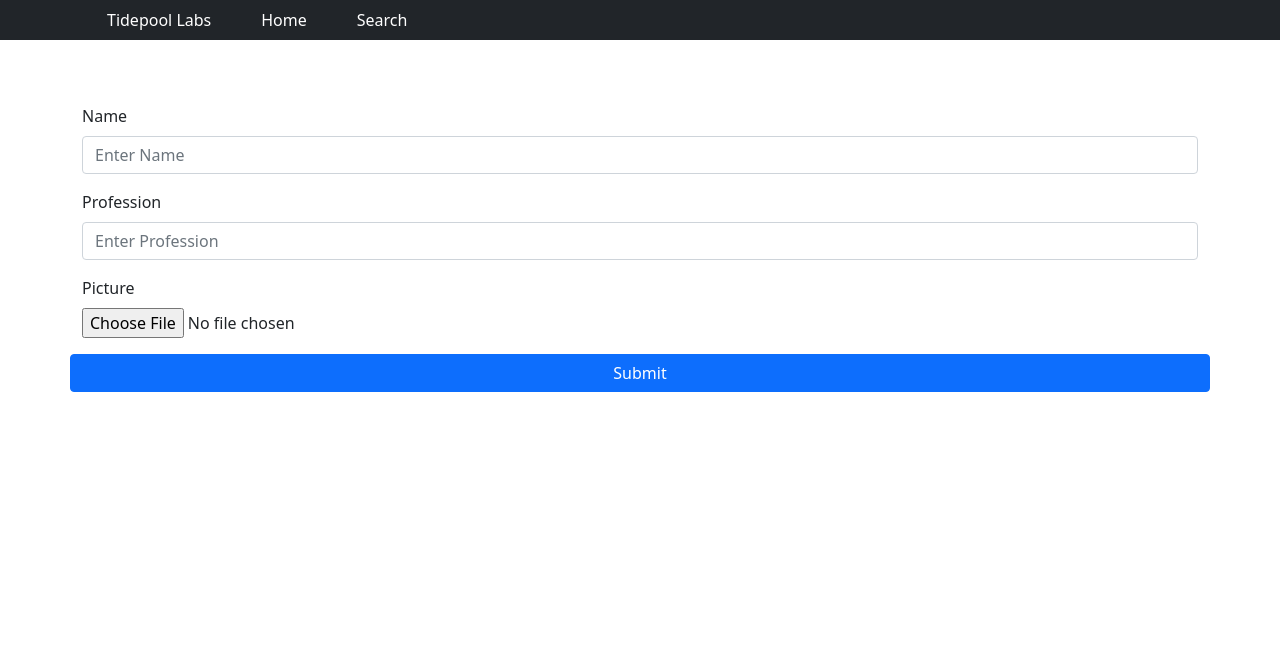
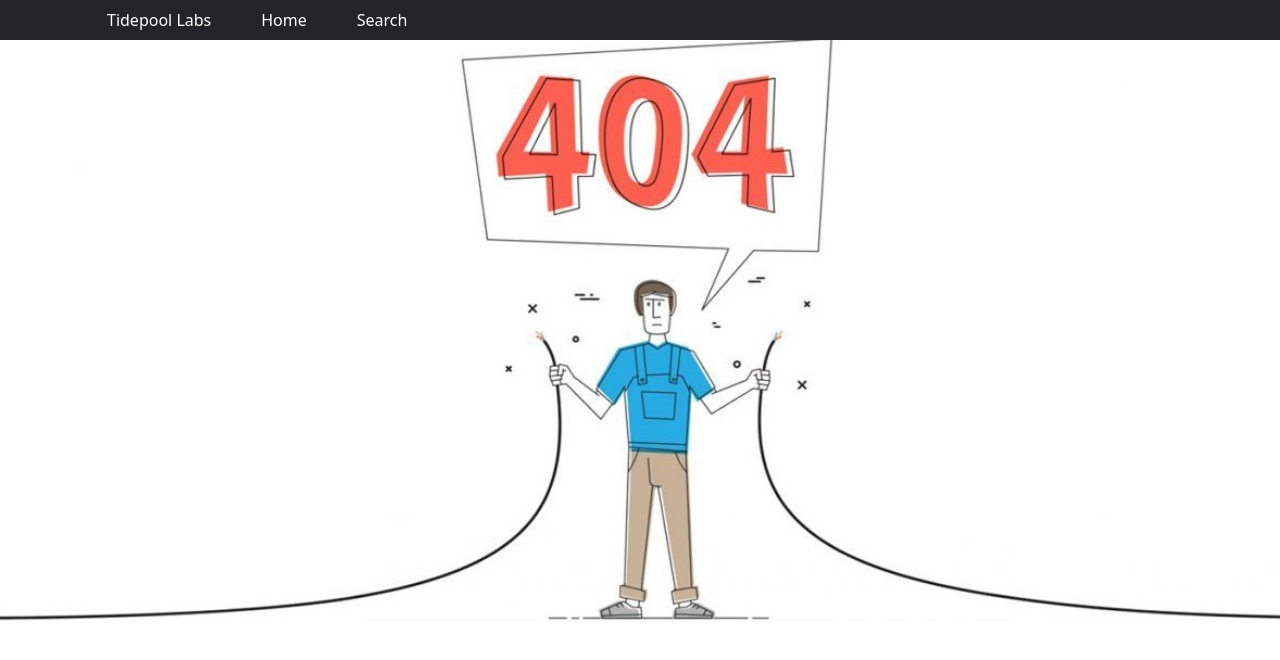
Before and after one commit to EdArWar/Tidepool-Labs, a React (Create React App) app in the folder client/: page /create in a window 1280 px wide. Shown: the top 660 px of the page. Built offline with nearby package versions, Linux system fonts and the light colour scheme.

Commit message:
not found page

```diff
--- a/client/src/pages/404/NotFoundPage.jsx
+++ b/client/src/pages/404/NotFoundPage.jsx
@@ -1,7 +1,12 @@
 import React from "react";
+import nor from "../../assets/images/not.jpg";
 
 const NotFoundPage = () => {
-  return <div>NotFoundPage</div>;
+  return (
+    <div>
+      <img src={nor} width="100%" alt="" />
+    </div>
+  );
 };
 
 export default NotFoundPage;
--- a/client/src/pages/homePage/HomePage.jsx
+++ b/client/src/pages/homePage/HomePage.jsx
@@ -12,13 +12,13 @@ import Loader from "./../../components/loader/Loader";
 
 const HomePage = () => {
   const dispatch = useDispatch();
+
+  const [searchParams, setSearchParams] = useSearchParams();
+  const searchValue = searchParams.get("search") || "";
+
   const loader = useSelector(globalSel.loader);
   const postsData = useSelector(postSel.postsData);
-
   const promptFiled = useSelector(searchSel.promptFiled);
-
-  const [searchParams, setSearchParams] = useSearchParams();
-  let searchValue = searchParams.get("search") || "";
 
   const [searchState, setSearchState] = useState(searchValue);
 
--- a/client/src/routes/PageRoutes.jsx
+++ b/client/src/routes/PageRoutes.jsx
@@ -1,6 +1,5 @@
 import React from "react";
 import { Route, Routes } from "react-router-dom";
-import CreatePage from "../pages/createPage/CreatePage";
 import Layout from "./../layout/Layout";
 import NotFoundPage from "./../pages/404/NotFoundPage";
 import HomePage from "./../pages/homePage/HomePage";
@@ -12,9 +11,9 @@ const PageRoutes = () => {
     <Routes>
       <Route path="/" element={<Layout />}>
         <Route index element={<HomePage />} />
-        <Route path="/:search" element={<HomePage />} />
+        <Route path="/" element={<HomePage />} />
         <Route path="search" element={<SearchPage />} />
-        <Route path="create" element={<CreatePage />} />
+        {/* <Route path="create" element={<CreatePage />} /> */}
         <Route path="search-words" element={<SearchWordsPage />} />
         <Route path="*" element={<NotFoundPage />} />
       </Route>
```
